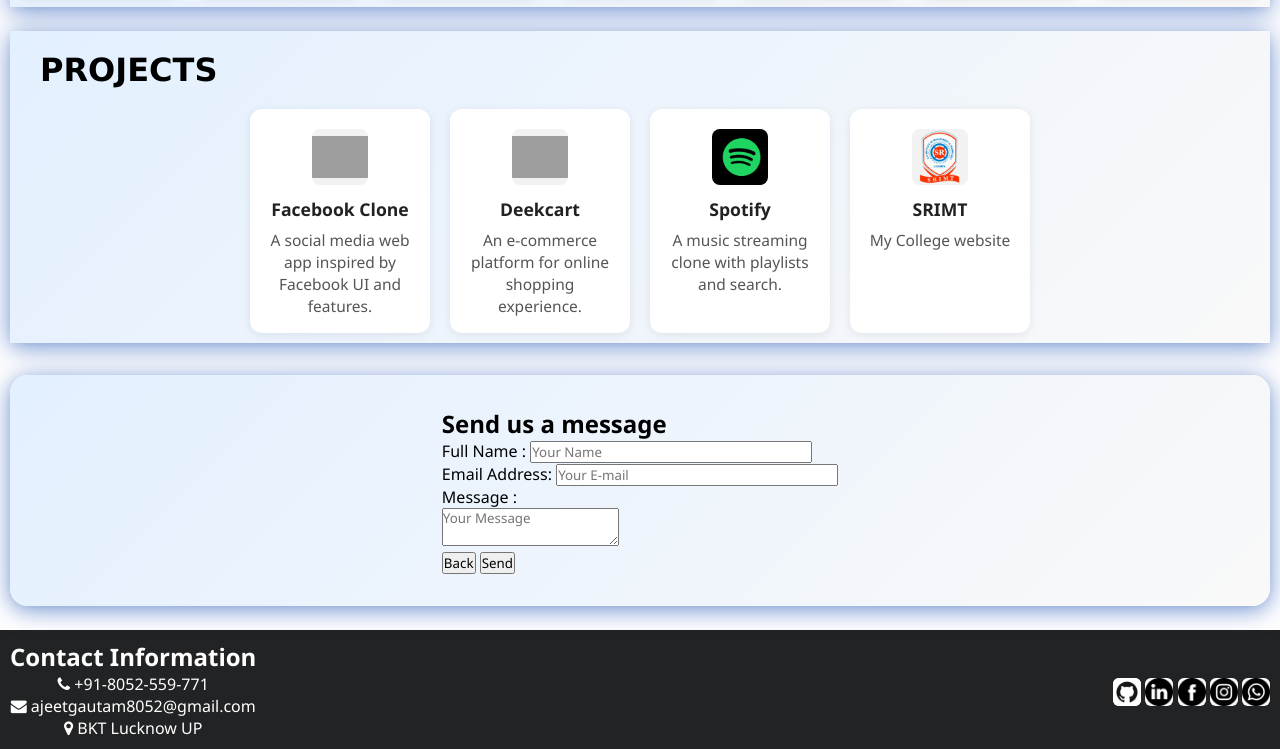
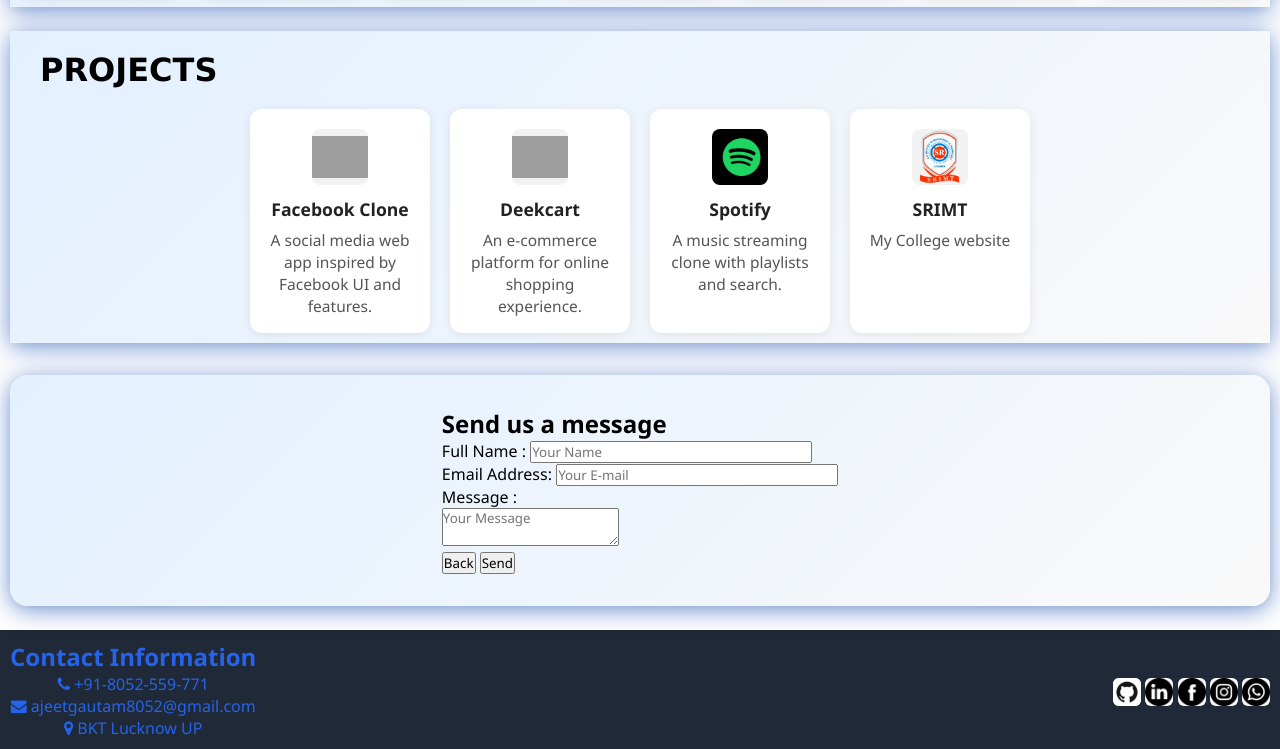
Before and after one commit to gautam212121/profile, a plain HTML site: page index.html in a window 1280 px wide. Shown: the part 1212-1961 px from the top of the page. Drawn offline with Linux system fonts and the light colour scheme; grey boxes are pictures that could not be loaded.

Commit message:
Update style.css

```diff
--- a/style.css
+++ b/style.css
@@ -644,7 +644,7 @@ body {
 header {
     margin-right: 10px;
     /* margin-left: 10px; */
-    background: black;
+    background: #0D1117;
     display: flex;
     align-items: center;
     justify-content: space-between;
@@ -893,8 +893,8 @@ hr {
     /* position: fixed; */
     bottom: 0;
     width: 100%;
-    background: rgb(34, 35, 36);
-    color: white;
+    background: #1F2937 ;
+    color: #2563EB;
     text-align: center;
     /* height: 20vh; */
     padding: 10px;
@@ -926,4 +926,5 @@ hr {
 .social-icons img:hover {
     transform: scale(1.12) rotate(-6deg);
     box-shadow: 0 2px 8px rgba(0, 0, 0, 0.13);
+
 }
```
